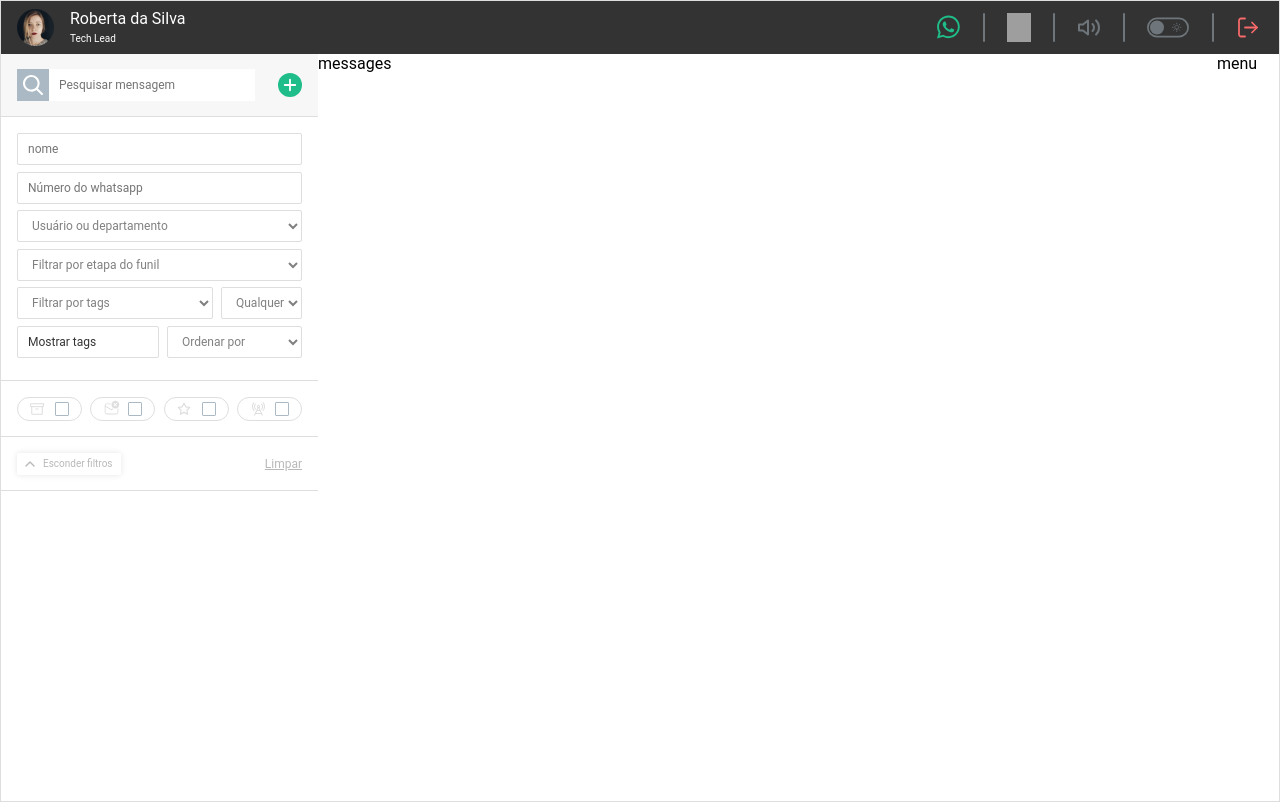
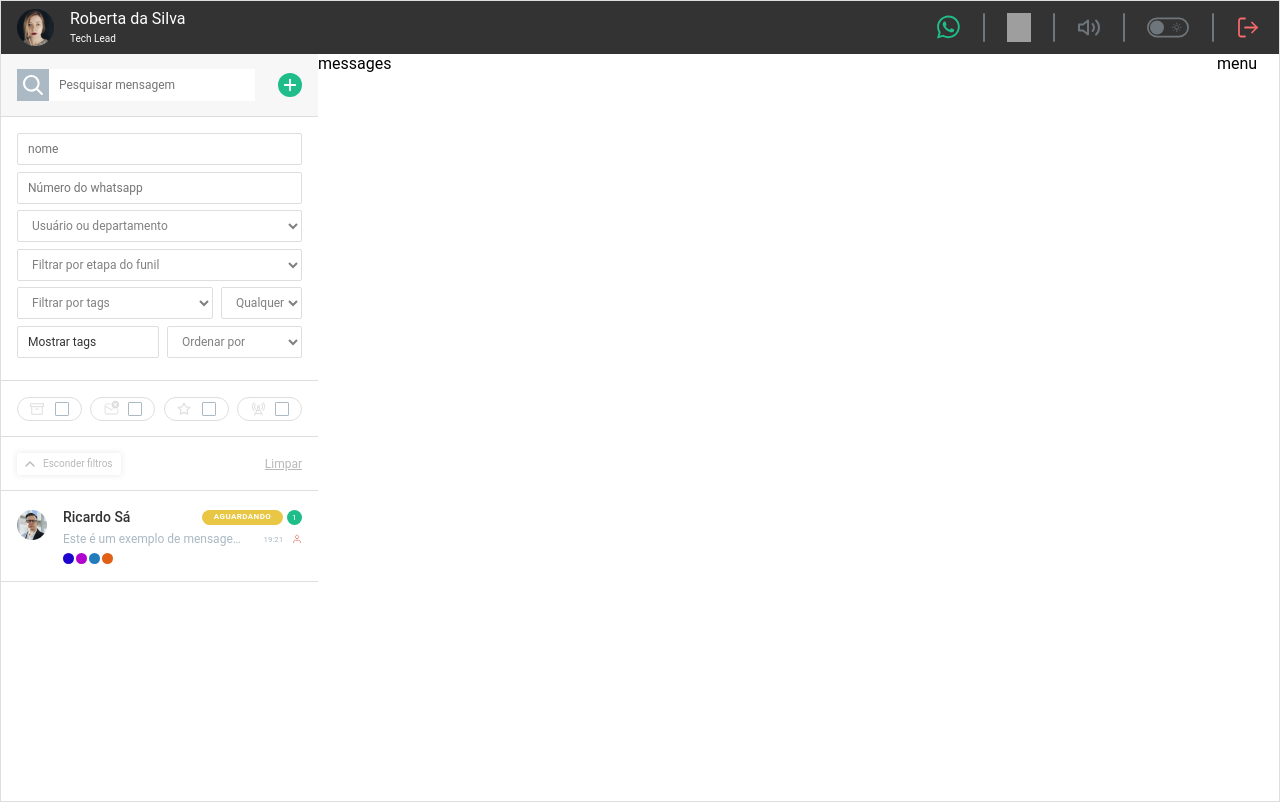
Before and after one commit to maxassis/tela_de_chat, a Nuxt app: page / in a window 1280 px wide. Built offline with nearby package versions, Linux system fonts and the light colour scheme; grey boxes are pictures that could not be loaded; a web font is replaced by a local one.

Commit message:
feat: iniciando os cards

```diff
--- /dev/null
+++ b/components/Cards.vue
@@ -0,0 +1,177 @@
+<template>
+    <div class="card">
+        <img src="../images/user1.png" />
+
+        <div class="card__infos">
+            <div class="card__name-wrapper">
+                <h3 class="card__name">Ricardo Sá</h3>
+
+                <div class="card__user-status">
+                    <span class="card__status yellow">
+                        AGUARDANDO
+                    </span>
+                    <span class="card__number">1</span>
+                </div>
+            </div>
+
+            <div class="card__message">
+                <div class="card__message-text">
+                    <h3>Este é um exemplo de mensagem</h3>
+                </div>
+                <div class="card__hour-wrapper">
+                    <span class="card__hour">19:21</span>
+                    <img src="../images/online.svg" />
+                </div>
+            </div>
+
+            <div class="card__show-status">
+                <div class="card__single-tag blue"></div>
+                <div class="card__single-tag pink"></div>
+                <div class="card__single-tag blue-light"></div>
+                <div class="card__single-tag orange"></div>
+            </div>
+
+        </div>
+    </div>
+
+
+</template>
+
+<style lang="scss" scoped>
+
+.card {
+    display: grid;
+    grid-template-columns: 62px 1fr;
+    inline-size: 317px;
+    block-size: 91px;
+    border-bottom: 1px solid #dedede;
+
+    >img {
+        margin: 19px 0 0 16px;
+    }
+
+    &__infos {
+        padding: 18px 16px 0 0;
+    }
+
+    &__name-wrapper {
+        display: flex;
+        justify-content: space-between;
+        align-items: center;
+
+    }
+
+    &__name {
+        font-weight: 500;
+        font-size: 14px;
+        line-height: 16px;
+        color: #333333;
+    }
+
+    &__user-status {
+        display: flex;
+        justify-content: center;
+        align-items: center;
+        gap: 4px;
+
+    }
+
+    &__status {
+        display: grid;
+        place-items: center;
+        inline-size: 81px;
+        block-size: 15px;
+        border-radius: 23.2415px;
+        font-weight: 600;
+        font-size: 8px;
+        line-height: 5.6875px;
+        letter-spacing: 0.05em;
+    }
+
+    &__number {
+        display: grid;
+        place-items: center;
+        min-inline-size: 15px;
+        aspect-ratio: 1;
+        border-radius: 50%;
+        background-color: #1FBD89;
+        font-weight: 400;
+        font-size: 8px;
+        line-height: 9px;
+        letter-spacing: 0.05em;
+        color: #FFFFFF;
+        padding-inline: 3px;
+    }
+
+    &__message {
+        margin-top: 7px;
+        display: flex;
+        justify-content: space-between;
+        align-items: center;
+    }
+
+    &__message-text {
+        max-inline-size: 180px;
+
+        >h3 {
+            font-weight: 400;
+            font-size: 12px;
+            line-height: 8.5313px;
+            line-height: 14px;
+            color: #AAB9C3;
+            overflow: hidden;
+            white-space: nowrap;
+            text-overflow: ellipsis;
+        }
+    }
+
+    &__hour-wrapper {
+        display: flex;
+        align-items: center;
+        gap: 8.67px;
+    }
+
+    &__hour {
+        font-weight: 400;
+        font-size: 8px;
+        line-height: 9px;
+        color: #AAB9C3;
+    }
+
+    &__show-status {
+        margin-top: 7px;
+        display: flex;
+        gap: 2px;
+    }
+
+    &__single-tag {
+        inline-size: 11px;
+        aspect-ratio: 1;
+        border-radius: 50%;
+
+    }
+
+}
+
+.yellow {
+    background-color:#EAC645;
+    color: #FFFFFF;
+}
+
+.blue {
+    background: #1E02CE;
+}
+
+.pink {
+    background: #B202CE;
+}
+
+.blue-light {
+    background: #237BBB;
+}
+
+.orange {
+    background: #E25F16;
+}
+
+</style>
--- a/components/ChatsList.vue
+++ b/components/ChatsList.vue
@@ -66,6 +66,8 @@
       </div>
       <span class="list__clean">Limpar</span>
     </div>
+
+    <Cards />
   </div>
 </template>
 
```
Also changed, not shown: images/online.svg (added), images/user1.png (added).
